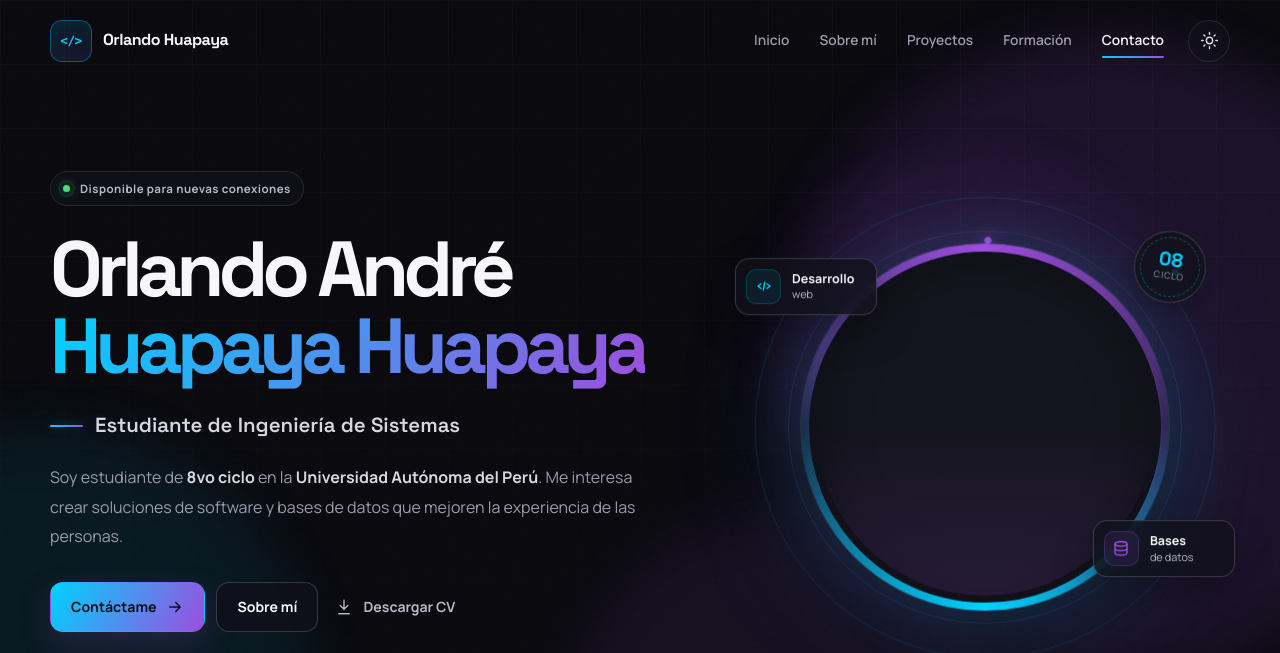
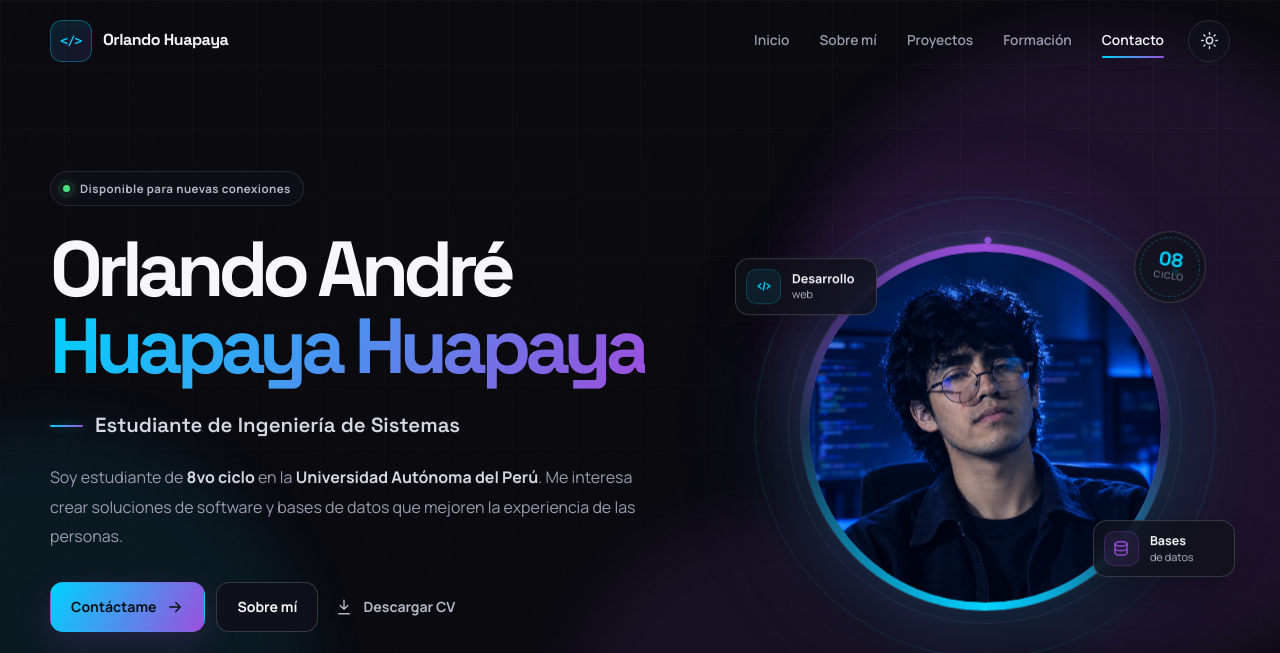
Before and after one commit to andrehh-dotcom/Portafolio, a website built with Vite: page index.html in a window 1280 px wide. Shown: the top 653 px of the page. Built offline with nearby package versions, Linux system fonts and the light colour scheme; files whose address does not match are found by name.

Commit message:
Arreglar ruta de la foto de perfil

```diff
--- a/index.html
+++ b/index.html
@@ -225,7 +225,7 @@
 
               <div class="profile-photo" data-profile-photo>
                 <img
-                  src="/perfil.jpg"
+                  src="/Portafolio/perfil.jpg"
                   alt="Orlando Huapaya"
                   class="hero-photo"
                   data-profile-image
--- a/style.css
+++ b/style.css
@@ -884,19 +884,8 @@ html[data-theme="light"] .button-primary {
   width: 100%;
   height: 100%;
   overflow: hidden;
-  border: 7px solid var(--surface-solid);
+  border: 0;
   border-radius: 50%;
-  background: var(--surface-soft);
-  box-shadow: inset 0 0 50px rgba(0, 0, 0, 0.35);
-}
-
-.profile-photo::after {
-  position: absolute;
-  inset: 0;
-  border-radius: inherit;
-  background: linear-gradient(to top, rgba(var(--purple-rgb), 0.14), transparent 48%);
-  content: "";
-  pointer-events: none;
 }
 
 .hero-photo {
@@ -904,17 +893,10 @@ html[data-theme="light"] .button-primary {
   inset: 0;
   width: 100%;
   height: 100%;
+  object-fit: cover;
   border-radius: 50%;
-  object-fit: cover;
   object-position: center;
-  opacity: 0;
-  transform: scale(1.035);
-  transition: opacity 350ms ease, transform 500ms ease;
-}
-
-.profile-photo.is-image-loaded .hero-photo {
   opacity: 1;
-  transform: scale(1);
 }
 
 .floating-chip {
```
Also changed, not shown: public/perfil.jpg (renamed from public/perfil.jpg.jpg).
